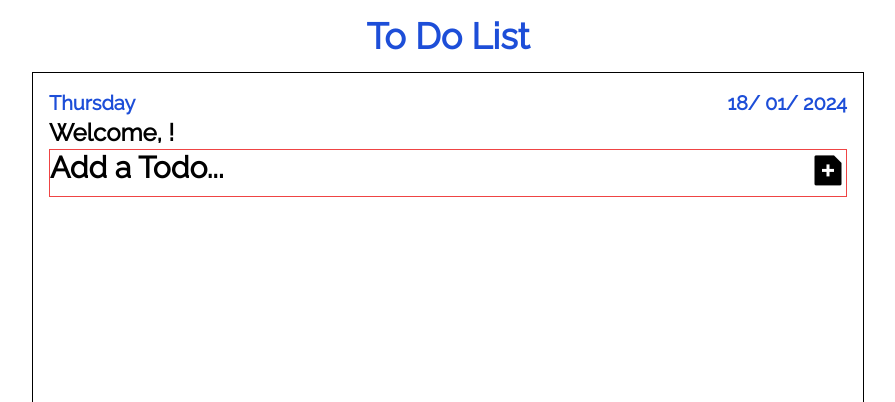
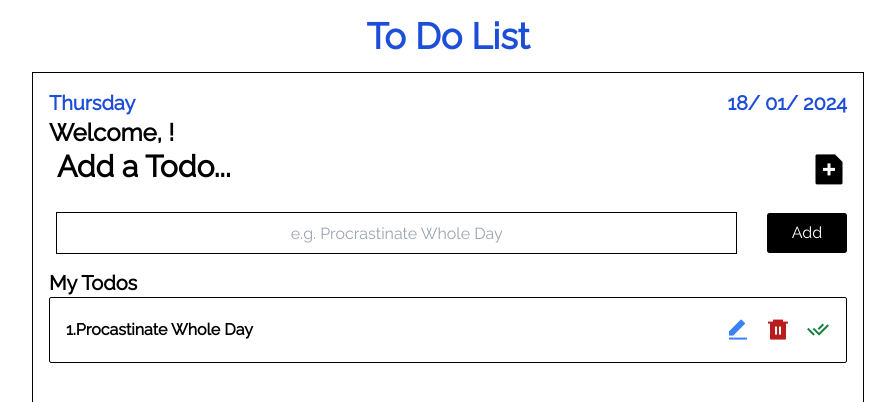
Before and after one commit to nilaachandra/ToDoLIst, a website: page src/index.html in a window 1280 px wide. Both pictures are taken after a click on the icon 1020 px from the left and 170 px from the top of the page. Shown: the top 402 px of the page, without its empty margins (192-1087 px from the left). Drawn offline with nearby package versions, Linux system fonts and the light colour scheme.

Commit message:
todo inner html added

```diff
--- a/src/index.html
+++ b/src/index.html
@@ -23,20 +23,26 @@
                 </h1>
             </div>
             <h1 class="text-2xl font-bold">Welcome, <span id="name"></span>!</h1>
-            <div class="gap-4 flex justify-start items-start w-full h-[3rem] overflow-hidden flex-col border border-solid border-red-500
-            transition-all duration-[0.5s] ease-in">
-                <div class="todos w-full flex justify-between" id="addTodoContainer">
+            <div class="gap-4 flex justify-start items-start w-full h-[3rem] overflow-hidden flex-col pb-4 pl-2"
+                id="addTodoContainer">
+                <div class="todos w-full flex justify-between">
                     <h2 class="font-bold text-3xl">Add a Todo...</h2>
                     <i class="ri-file-add-fill text-4xl" id="addIcon"></i>
                 </div>
                 <div class="flex justify-between items-center mt-2 w-full">
-                    <input type="text" name="todo" id="todo" placeholder="e.g. Procrastinate Whole Day"
+                    <input type="text" name="todo" id="todoInput" placeholder="e.g. Procrastinate Whole Day"
                         class="outline outline-1 w-[86%] text-center h-10">
-                    <input type="submit" id="submit" value="Add"
+                    <button type="input" id="submit"
                         class="h-10 outline outline-1 bg-black text-white w-20 rounded-sm">
+                        Add
+                    </button>
                 </div>
             </div>
+            <h1 class="text-xl font-bold">My Todos</h1>
+            <div class="flex flex-col w-full" id="todoContainer">
 
+
+            </div>
 
 
 
--- a/src/script.js
+++ b/src/script.js
@@ -41,11 +41,48 @@ const whatDate = () => {
 };
 whatDate();
 
-const addIcon = document.getElementById('addIcon');
-const addTodoContainer = document.getElementById('addTodoContainer');
+const addIcon = document.getElementById("addIcon");
+const addTodoContainer = document.getElementById("addTodoContainer");
+
+addIcon.addEventListener(
+  "click",
+  (revealAdder = () => {
+    addTodoContainer.classList.toggle("h-min");
+  })
+);
+
+//adding todos
+let todos = ['Procastinate Whole Day'];
+const todoContainer = document.getElementById("todoContainer");
+const todoInput = document.getElementById('todoInput');
+const todoAdder = document.getElementById('submit');
 
 
-addIcon.addEventListener('click',revealAdder = () => {
-  addTodoContainer.style.height = '6rem';
-  console.log('dfd')
-})
+const addATodo = (e) => {
+  e.preventDefault() //prevents the page from refreshing after a add button is being clicked
+  console.log("dfdfdfd")
+}
+
+todoAdder.addEventListener('click', addATodo)
+
+const getTodos = () => {
+  todos.forEach((todo, i) => {
+    let newHTML =
+    `<div
+        class="todos justify-between items-center w-full border border-solid
+       border-black rounded-sm p-4 flex flex-col md:flex md:flex-row ">
+      <div class="w-2/3">
+        <input type="text" value="${i+1}.${todo}" readonly class="w-full text-black font-bold" id="todoEdit">
+      </div>
+        <div class="flex gap-4">
+          <i class="ri-edit-fill text-2xl cursor-pointer text-blue-500"></i>
+          <i class="ri-delete-bin-6-fill text-2xl cursor-pointer text-red-700"></i>
+          <i class="ri-check-double-fill text-2xl cursor-pointer text-green-700"></i>
+        </div>
+    </div>`;
+
+todoContainer.innerHTML = newHTML
+
+  });
+};
+getTodos()
```
Also changed, not shown: src/style.css.
